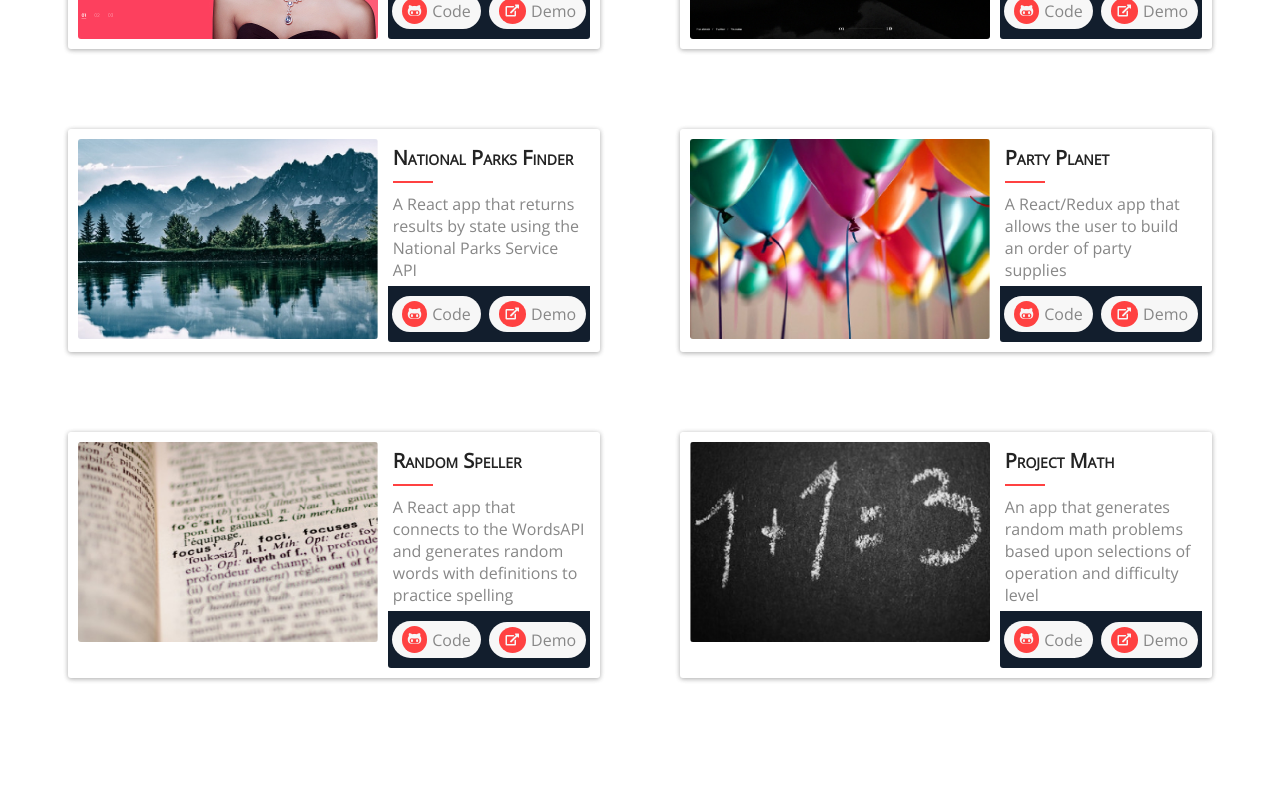
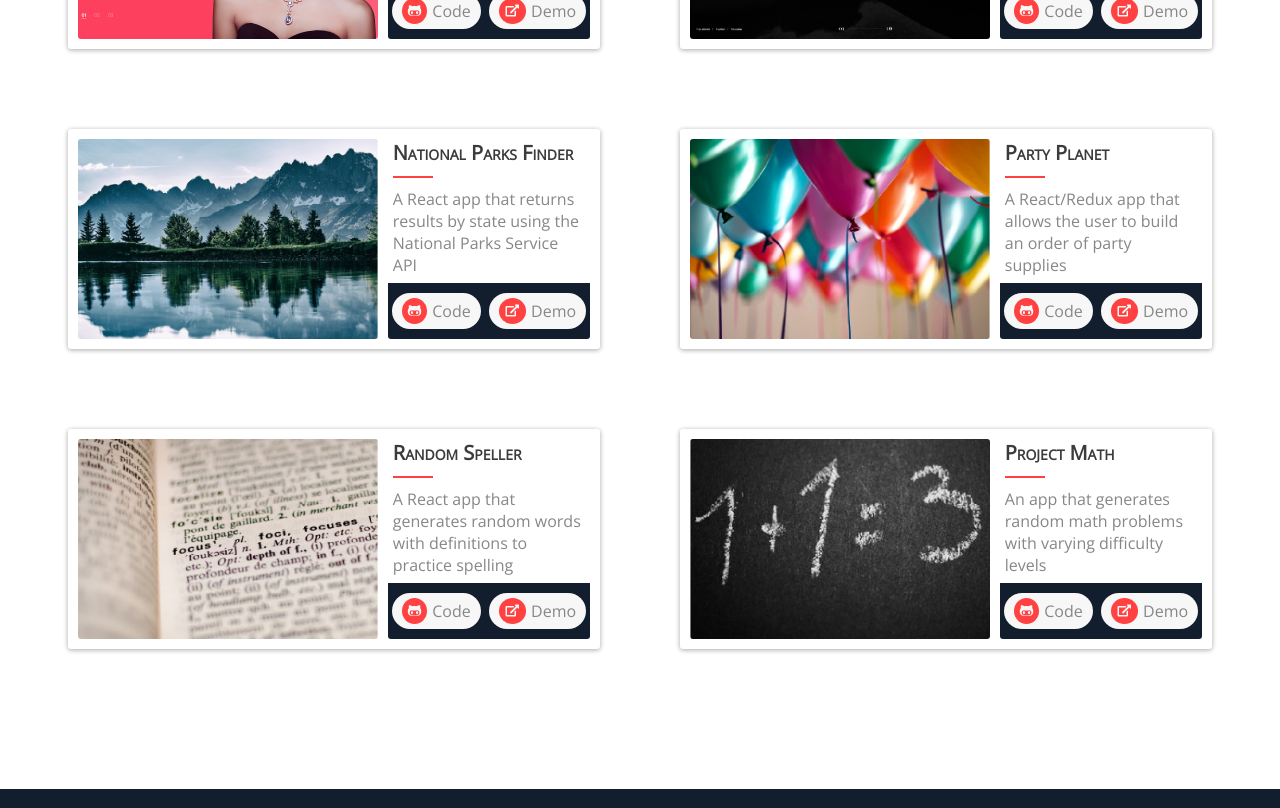
Before and after one commit to billyderringer/portfolio18, a React (Create React App) app: page / in a window 1280 px wide. Shown: the part 1980-2788 px from the top of the page. Built offline with nearby package versions, Linux system fonts and the light colour scheme.

Commit message:
fixed padding in projects

```diff
--- a/src/Components/Body/Work/Work.css
+++ b/src/Components/Body/Work/Work.css
@@ -203,7 +203,8 @@ a:active, a:focus {
         display: flex;
         flex-direction: column;
         justify-content: space-between;
-        flex-grow: 1; }
+        flex-grow: 1;
+        cursor: default; }
         #container-work #container-projects .project-card .project-body .project-description {
           justify-self: center;
           display: flex;
@@ -211,8 +212,8 @@ a:active, a:focus {
           text-align: left;
           flex-direction: column; }
           #container-work #container-projects .project-card .project-body .project-description h3 {
-            padding: 5px;
-            color: #232323;
+            padding: 0 5px 5px 5px;
+            color: #3b3b3b;
             font-size: 1.25rem; }
           #container-work #container-projects .project-card .project-body .project-description span {
             content: "";
--- a/src/Components/Body/Work/Work.js
+++ b/src/Components/Body/Work/Work.js
@@ -64,16 +64,14 @@ class Work extends Component{
                 },
                 {
                     title: "Random Speller",
-                    description: "A React app that connects to the WordsAPI and generates random words with definitions " +
-                    "to practice spelling",
+                    description: "A React app that generates random words with definitions to practice spelling",
                     siteUrl: "https://billyderringer.github.io/random-speller/",
                     siteGithub: "https://github.com/billyderringer/random-speller",
                     imgUrl: dictionary
                 },
                 {
                     title: "Project Math",
-                    description: "An app that generates random math problems based upon selections of operation and difficulty" +
-                    " level",
+                    description: "An app that generates random math problems with varying difficulty levels" ,
                     siteUrl: "https://billyderringer.github.io/project-math/",
                     siteGithub: "https://github.com/billyderringer/project-math",
                     imgUrl: addition
--- a/src/Components/Body/Work/Work.scss
+++ b/src/Components/Body/Work/Work.scss
@@ -33,6 +33,7 @@
         flex-direction: column;
         justify-content: space-between;
         flex-grow: 1;
+        cursor: default;
         .project-description{
           //paragraph fill remaining space --not currently used
           //flex: 1 0 auto;
@@ -42,8 +43,8 @@
           text-align: left;
           flex-direction: column;
           h3{
-            padding: 5px;
-            color: $black;
+            padding: 0 5px 5px 5px;
+            color: $off-black;
             font-size: 1.25rem;
           }
           span{
```
Also changed, not shown: 1 other file (tests, documents, lock files or other folders).
